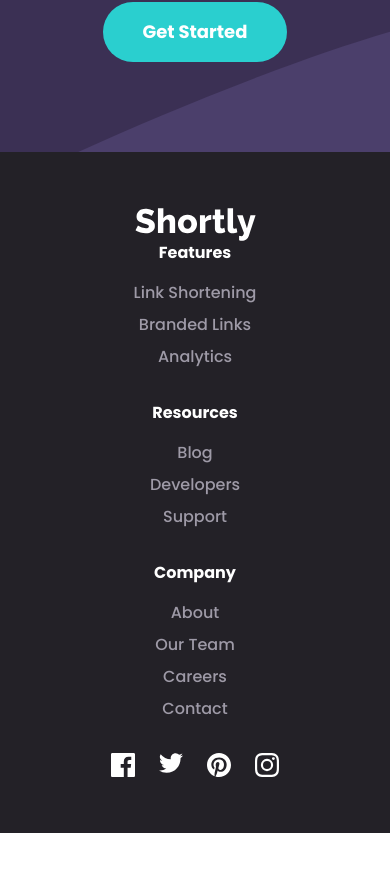
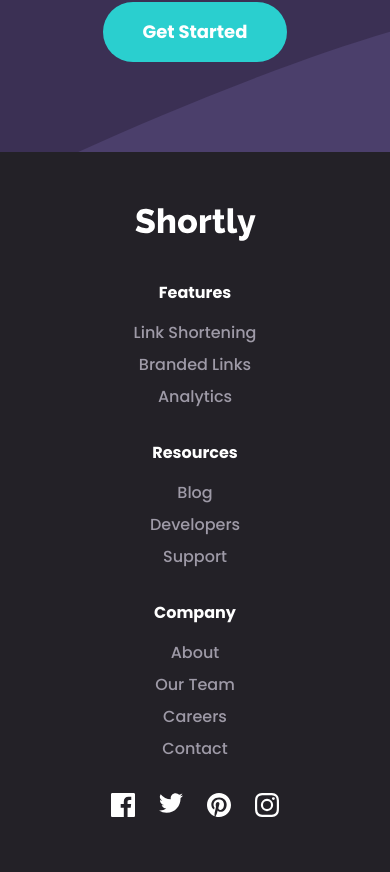
Before and after one commit to danaYatsuta/frontend-mentor-url-shortening-api, a Vue app: page / in a window 390 px wide. Shown: the part 2817-3689 px from the top of the page. Before the commit the page ends 3650 px from the top, so only its background shows below. Built offline with nearby package versions, Linux system fonts and the light colour scheme.

Commit message:
Fix gap on footer

```diff
--- a/src/components/TheFooter.vue
+++ b/src/components/TheFooter.vue
@@ -21,9 +21,9 @@ export default {
 </script>
 
 <template>
-  <footer class="gap-10 bg-very-dark-violet py-14 px-6">
+  <footer class="bg-very-dark-violet px-6 py-14">
     <nav
-      class="mx-auto flex max-w-6xl flex-col items-center justify-between lg:flex-row lg:items-start"
+      class="mx-auto flex max-w-6xl flex-col items-center justify-between gap-10 lg:flex-row lg:items-start"
     >
       <ShortlyLogo class="fill-white" />
       <div class="flex flex-col gap-8 lg:flex-row xl:gap-20">
```
